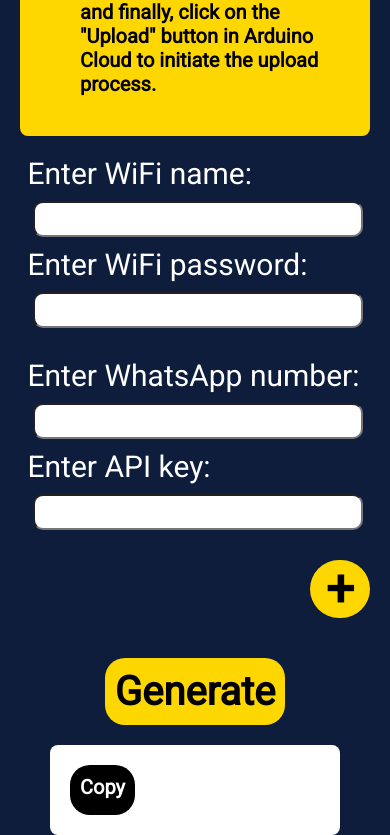
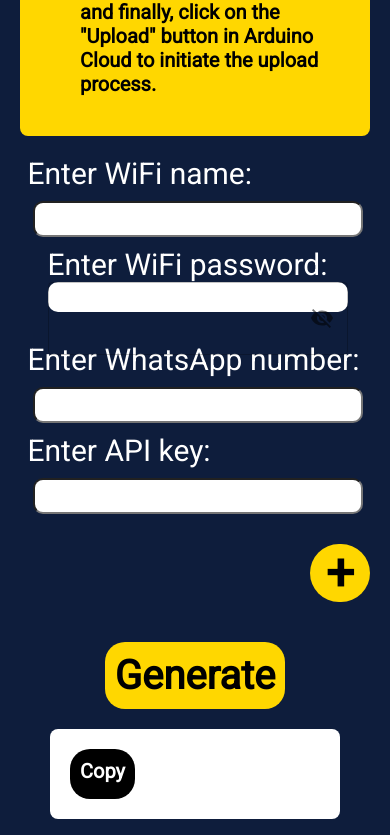
Before and after one commit to Abdul-Hafeez-Galib/GloveLink, a React (Create React App) app: page / in a window 390 px wide. Shown: the part 1067-1902 px from the top of the page. Built offline with nearby package versions, Linux system fonts and the light colour scheme.

Commit message:
pass field and responsiveness

```diff
--- a/package.json
+++ b/package.json
@@ -4,11 +4,16 @@
   "version": "0.1.0",
   "private": true,
   "dependencies": {
+    "@emotion/react": "^11.11.1",
+    "@emotion/styled": "^11.11.0",
+    "@mui/icons-material": "^5.14.15",
+    "@mui/material": "^5.14.15",
     "@testing-library/jest-dom": "^5.16.5",
     "@testing-library/react": "^13.4.0",
     "@testing-library/user-event": "^13.5.0",
     "react": "^18.2.0",
     "react-dom": "^18.2.0",
+    "react-icons": "^4.11.0",
     "react-scripts": "5.0.1",
     "web-vitals": "^2.1.4"
   },
--- a/src/App.css
+++ b/src/App.css
@@ -35,6 +35,29 @@ body{
     margin-left: 20px;
     margin-right: 20px;
     margin-bottom: 20px;
+}
+
+.password{
+    padding-left: 20px;
+}
+
+.MuiTextField-root{
+    background-color: white;
+    height: 30px;
+    font-size: 25px;
+    border-radius: 10px;
+    width: 300px;
+    display: flex;
+    justify-content: space-evenly;
+    padding: 0px;
+    margin: 0px;
+    margin-left: 10px;
+}
+
+.check{
+    cursor: pointer;
+    margin: 0px;
+    padding: 0px;
 }
 
 .wifi-labels input{
@@ -237,6 +260,11 @@ input {
         flex-direction: column;
         margin-top: 10px;
     }
+    .password{
+        display: flex;
+        justify-content: flex-start;
+        flex-direction: column;
+    }
     .phone-labels{
         display: flex;
         justify-content: flex-start;
--- a/src/App.js
+++ b/src/App.js
@@ -1,5 +1,9 @@
 import { useState } from 'react';
 import './App.css';
+import {Visibility} from '@mui/icons-material';
+import {VisibilityOff} from '@mui/icons-material';
+import TextField from '@mui/material/TextField';
+import InputAdornment from '@mui/material/InputAdornment';
 
 function App() {
   const [inputFields, setInputFields] = useState([]);
@@ -12,6 +16,16 @@ function App() {
     }
   ]);
   const [code, setCode] = useState("");
+  const [type, setType]=useState("password");
+
+  const changeType=()=>{
+    if(type==="password"){
+      setType("text");
+    }
+    else if(type==="text"){
+      setType("password");
+    }
+  }
 
   const handleFormChange = (index, event) => {
     let data = [...inputFields];
@@ -269,8 +283,14 @@ function App() {
             <label>Enter WiFi name:
                 <input  name='wifi_name' onChange={handlePermForm} />
             </label>
-            <label>Enter WiFi password:
-                <input name='wifi_password' onChange={handlePermForm} />
+            <label className='password'>Enter WiFi password:
+              <TextField name='wifi_password' type={type} onChange={handlePermForm}
+              InputProps={{
+                endAdornment: <InputAdornment position="end" onClick={changeType} className='check'>
+                  {type==="text"?<Visibility/> :<VisibilityOff/>}
+                  </InputAdornment>,
+              }}
+              />
             </label>
           </form>
           </div>
```
Also changed, not shown: 1 other file (tests, documents, lock files or other folders).
